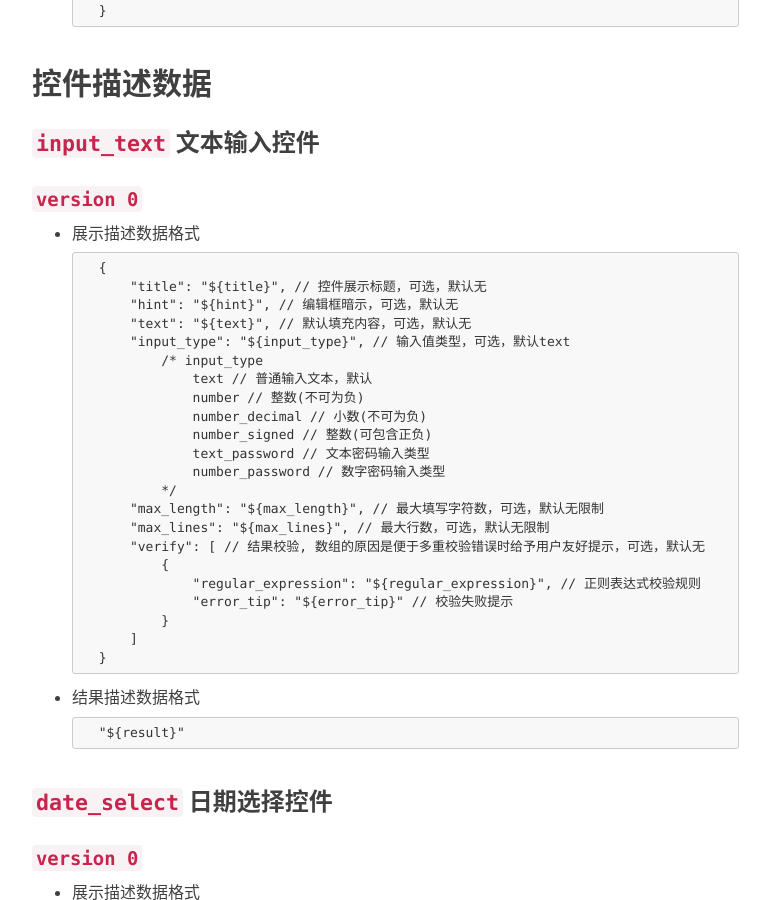
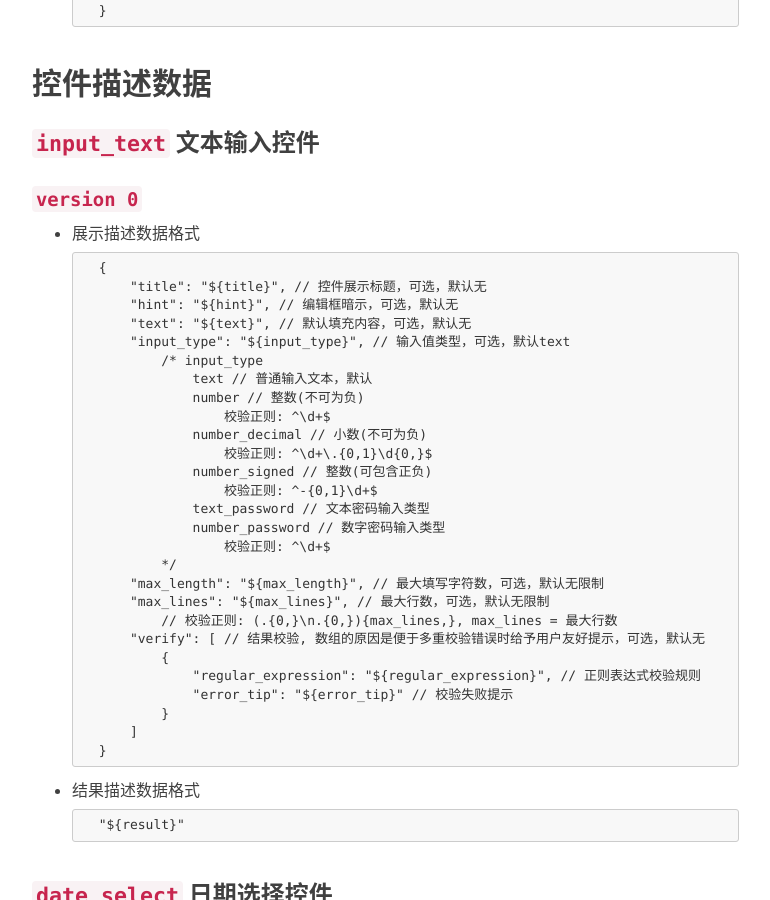
Before and after one commit to imfms/imfms.github.io, a Jekyll site: the page built from _posts/2017-05-22-form-guide.markdown, in a window 1280 px wide and 900 px high, scrolled down 1043 px. Shown: the whole window, without its empty margins (233-1003 px from the left). Built offline with Jekyll 4.4.1, drawn with Linux system fonts in a browser that asks for light colours; nearby versions of some CDN libraries; our own code applies the rules of GitHub Pages for plain Markdown files; comment, search, counter and statistics services are not loaded.

Commit message:
Update 2017-05-22-form-guide.markdown

```diff
--- a/_posts/2017-05-22-form-guide.markdown
+++ b/_posts/2017-05-22-form-guide.markdown
@@ -42,13 +42,18 @@
 			    /* input_type
 					text // 普通输入文本，默认
 					number // 整数(不可为负)
+						校验正则: ^\d+$
 					number_decimal // 小数(不可为负)
+						校验正则: ^\d+\.{0,1}\d{0,}$
 					number_signed // 整数(可包含正负)
+						校验正则: ^-{0,1}\d+$
 					text_password // 文本密码输入类型
 					number_password // 数字密码输入类型
+						校验正则: ^\d+$
 				*/
 			"max_length": "${max_length}", // 最大填写字符数，可选，默认无限制
 			"max_lines": "${max_lines}", // 最大行数，可选，默认无限制
+				// 校验正则: (.{0,}\n.{0,}){max_lines,}, max_lines = 最大行数
 			"verify": [ // 结果校验, 数组的原因是便于多重校验错误时给予用户友好提示，可选，默认无
 				{
 					"regular_expression": "${regular_expression}", // 正则表达式校验规则
```
